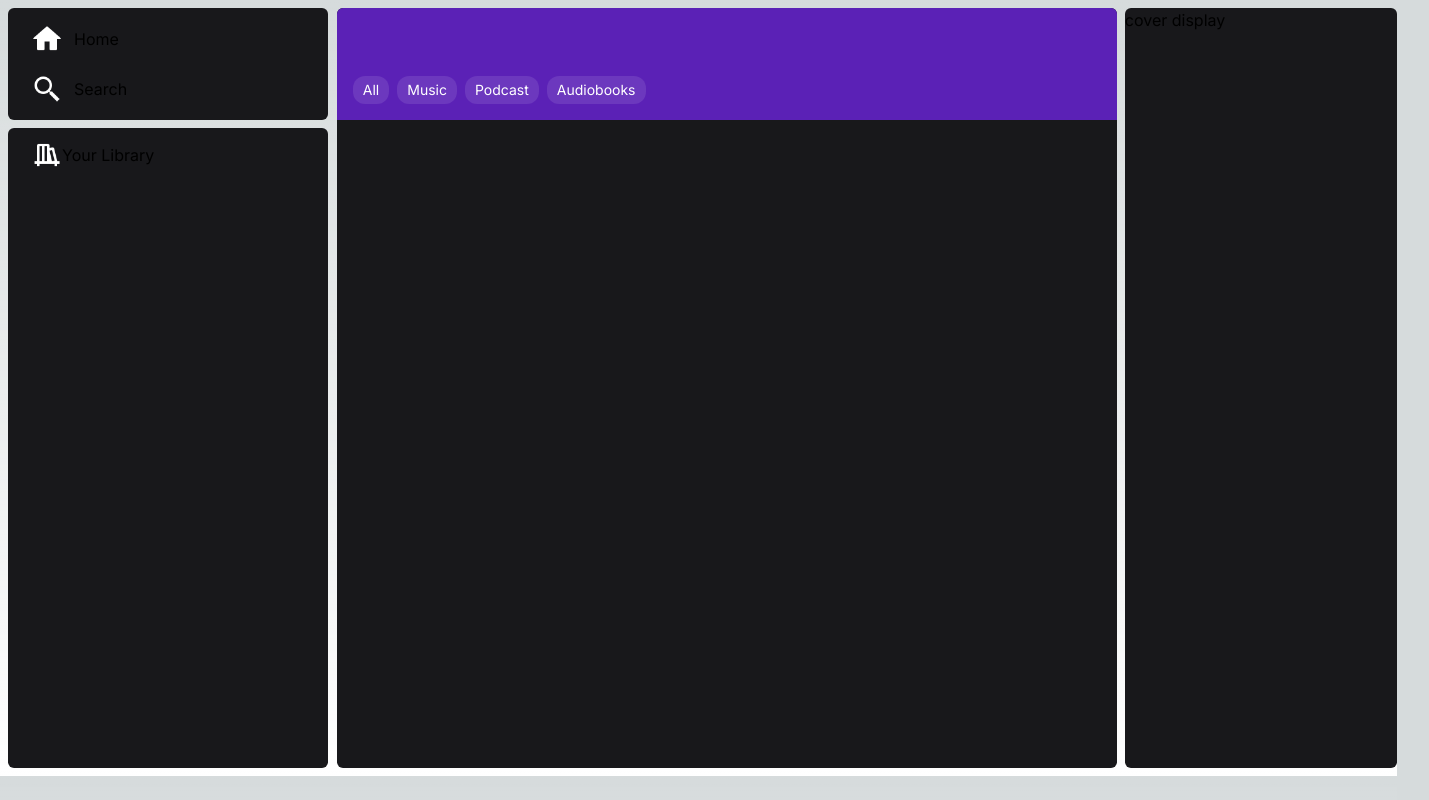
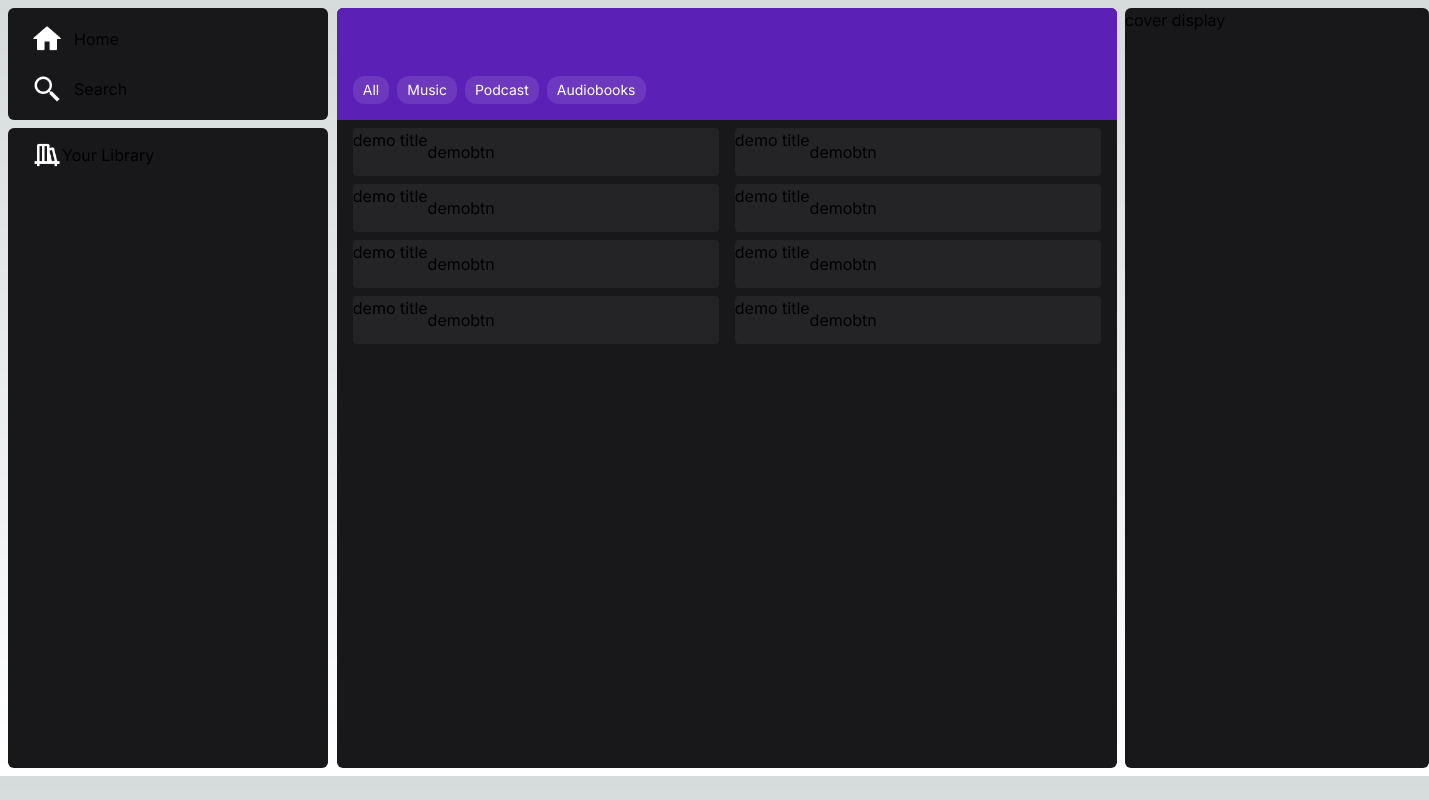
Before and after one commit to oscvrhrr/music-app-react, a Next.js app: page / in a window 1280 px wide. Shown: the whole page, 1429 px wide, since content can reach past the window. Built offline with nearby package versions, Linux system fonts and the light colour scheme.

Commit message:
added last played component

```diff
--- a/src/app/components/AlbumShowcase.tsx
+++ b/src/app/components/AlbumShowcase.tsx
@@ -1,5 +1,5 @@
 import Button from "./Button"
-
+import LastPlay from "./LastPlay"
 
 
 export default function AlbumShowcase () {
@@ -14,7 +14,20 @@ export default function AlbumShowcase () {
                     <Button text="Audiobooks"/>
                 </div>
             </header>
-
+            <div className="flex px-2">
+                <div>
+                    <LastPlay/>
+                    <LastPlay/>
+                    <LastPlay/>
+                    <LastPlay/>
+                </div>
+                <div>
+                    <LastPlay/>
+                    <LastPlay/>
+                    <LastPlay/>
+                    <LastPlay/>
+                </div>
+            </div>
 
 
         </main>
--- /dev/null
+++ b/src/app/components/LastPlay.tsx
@@ -0,0 +1,22 @@
+import Image from "next/image"
+
+
+
+type LastPlayProps = {
+
+}
+
+export default function LastPlay ({}:LastPlayProps) {
+return (
+    <>
+        <div className="w-[22.875rem] h-12 rounded flex bg-[#ffffff0d] m-2">
+            <div>
+                {/* <Image
+                 /> */}
+            </div>
+            <p>demo title</p>
+            <button>demobtn</button>
+        </div>
+    </>
+)
+};
--- a/src/app/page.tsx
+++ b/src/app/page.tsx
@@ -6,7 +6,7 @@ import CoverDisplay from "./components/CoverDisplay"
 export default function Home() {
   return (
     <>
-      <div className="grid grid-cols-[20.55rem_48.75rem_17.5rem] grid-rows-none p-2 h-[48.5rem]">
+      <div className="grid grid-cols-[20.55rem_48.75rem_19.5rem] grid-rows-none p-2 h-[48.5rem]">
         <div className="grid grid-rows-[7.5rem_46.5rem] h-[40rem]">
         <Navbar/>
         <Library/>
```
Also changed, not shown: package.json (+6 -4 lines), 1 other file (tests, documents, lock files or other folders).
